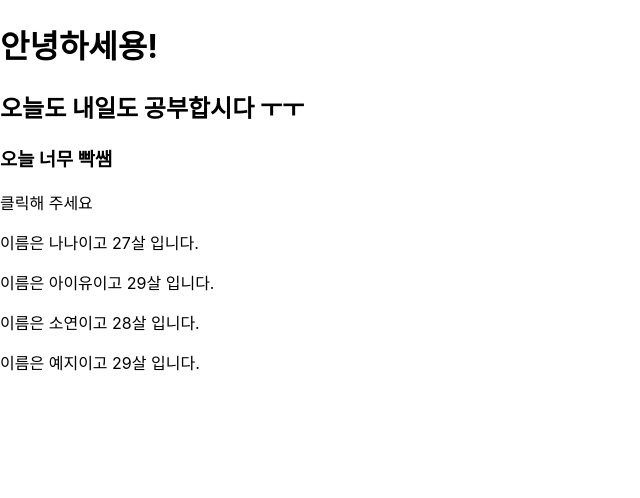
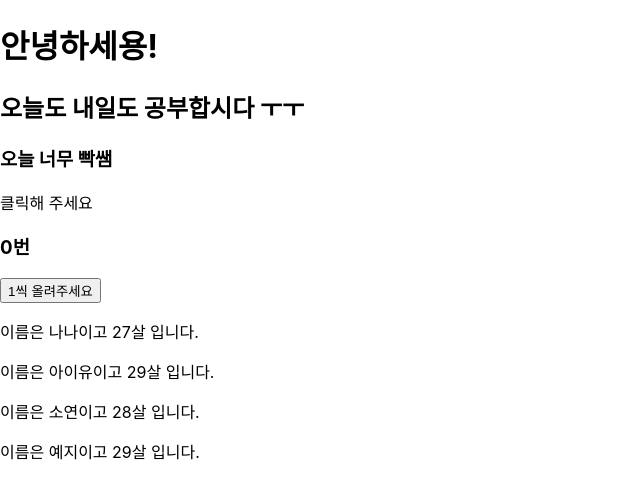
Before and after one commit to vnvj0033/React-Grap-market-web, a React (Create React App) app: page / in a window 1280 px wide. Shown: the top 498 px of the page, without its empty margins (0-640 px from the left). Built offline with nearby package versions, Linux system fonts and the light colour scheme.

Commit message:
learn state

```diff
--- a/src/App.js
+++ b/src/App.js
@@ -1,6 +1,7 @@
 import logo from "./logo.svg";
 import "./App.css";
 import ChildComponet from "./child.js";
+import TimerComponent from "./timer";
 
 function App() {
   const text = "오늘도 내일도 공부합시다 ㅜㅜ";
@@ -16,6 +17,7 @@
       <h2>{text}</h2>
       {sayHello()}
       <div onClick={sayHello2}>클릭해 주세요</div>
+      <TimerComponent />
       <ChildComponet name="나나" age={27} />
       <ChildComponet name="아이유" age={29} />
       <ChildComponet name="소연" age={28} />
--- /dev/null
+++ b/src/timer.js
@@ -0,0 +1,18 @@
+import React from "react";
+
+function TimerComponent() {
+  const [time, setTime] = React.useState(0);
+  console.log("컴포넌트를 업데이트");
+  function updateTime() {
+    setTime(time + 1);
+  }
+
+  return (
+    <div>
+      <h3>{time}번</h3>
+      <button onClick={updateTime}> 1씩 올려주세요</button>
+    </div>
+  );
+}
+
+export default TimerComponent;
```
